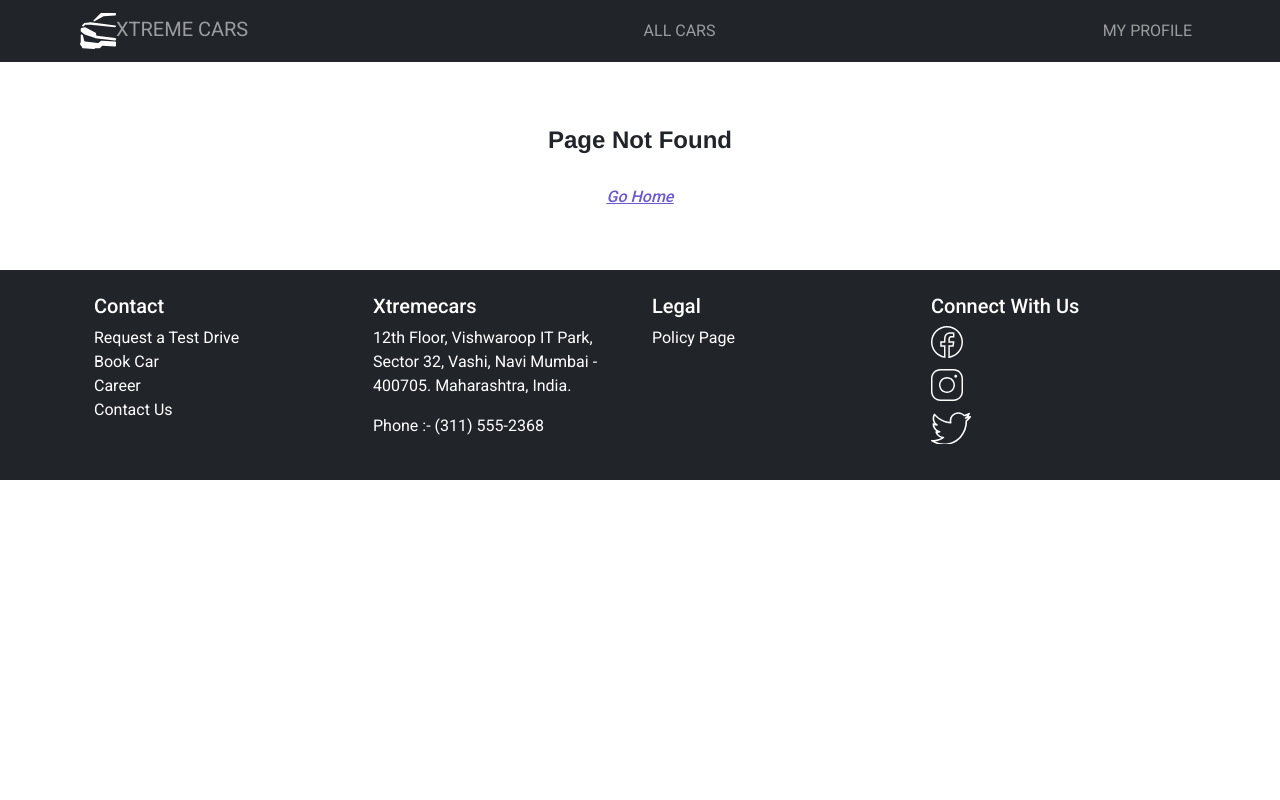
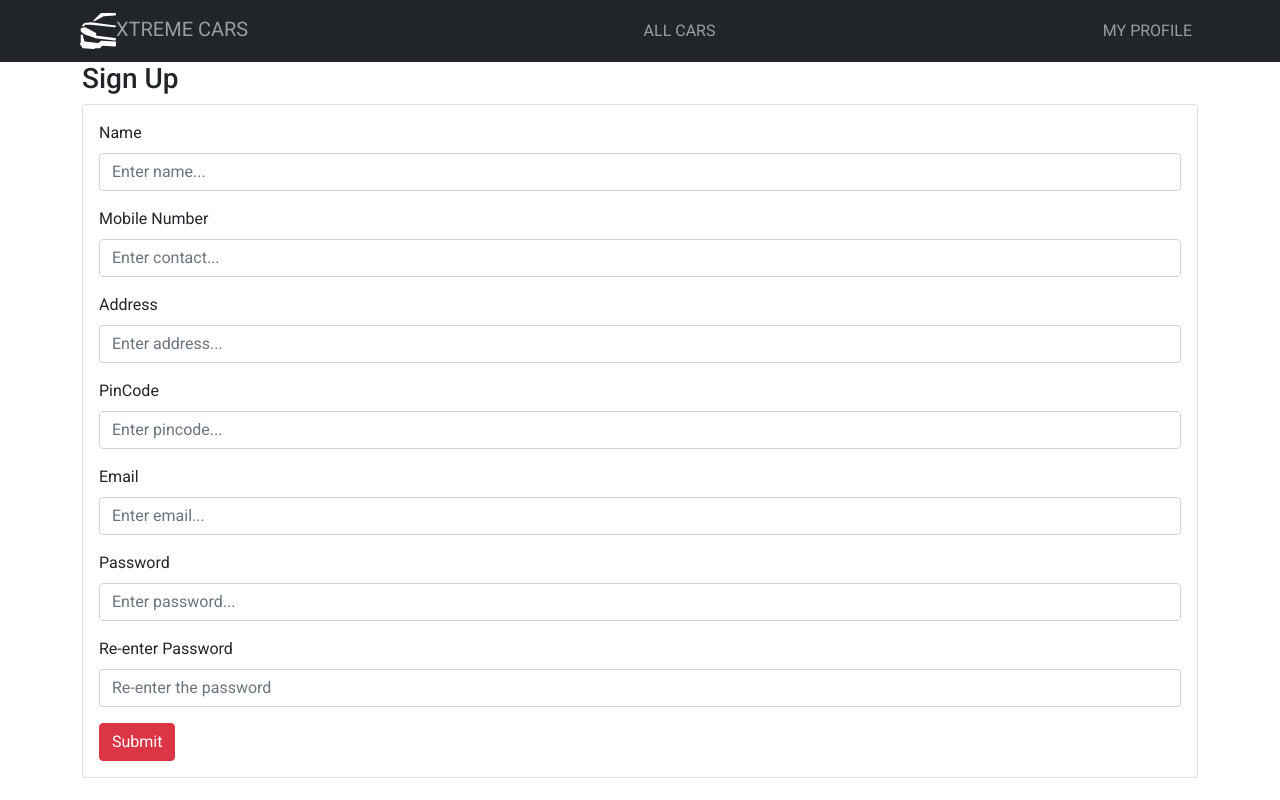
Before and after one commit to DteTRPod3/TRTraining_FinalAssignment, a React (Create React App) app: page /signup in a window 1280 px wide. Shown: the top 800 px of the page. Built offline with nearby package versions, Linux system fonts and the light colour scheme.

Commit message:
Design of signup form

```diff
--- a/src/components/RouterComponent/RouterComponent.tsx
+++ b/src/components/RouterComponent/RouterComponent.tsx
@@ -9,6 +9,7 @@ import Contact from "../../pages/Contact/Contact";
 import HomePage from "../../pages/LandingPage/HomePage";
 import NotFound from "../../pages/NotFound/NotFound";
 import PolicyPage from "../../pages/PolicyPage/PolicyPage";
+import SignUp from "../../pages/SignUp/SignUp";
 import TestDrive from "../../pages/TestDrive/TestDrive";
 
 function RouterComponent() {
@@ -24,6 +25,7 @@ function RouterComponent() {
         <Route path="/careers" element={<Careers />} />
         <Route path="/contact" element={<Contact />} />
         <Route path="/test_drive" element={<TestDrive />} />
+        <Route path="/signup" element={<SignUp />} />
         <Route path="/policy_page" element={<PolicyPage />}/>
         <Route path="*" element={<NotFound />} />
         DefaultRoute
--- a/src/constants.ts
+++ b/src/constants.ts
@@ -14,5 +14,6 @@ const cities= [
     ];
 const contactpattern="[6-9]{1}[0-9]{9}";
 const emailpattern=/^\w+([\.-]?\w+)*@\w+([\.-]?\w+)*(\.\w{2,3})+$/
+const passwordpattern=/^(?=.*?[A-Z])(?=.*?[a-z])(?=.*?[0-9])(?=.*?[#?!@$%^&/*-]).{8,}$/
 
-export {API_URL,cities,contactpattern,emailpattern}
+export {API_URL,cities,contactpattern,emailpattern,passwordpattern}
--- /dev/null
+++ b/src/pages/SignUp/SignUp.scss
@@ -0,0 +1,6 @@
+.form-content.card {
+    padding: 0 1rem 1rem 1rem;
+}
+.form-content.card .form-group-container{
+    margin-top: 1rem;
+}
--- /dev/null
+++ b/src/pages/SignUp/SignUp.tsx
@@ -0,0 +1,150 @@
+import { Button, Container, Form, Card, Modal, FormGroup } from "react-bootstrap";
+import React, { useEffect } from "react";
+import "./SignUp.scss";
+import { contactpattern, emailpattern, passwordpattern } from "../../constants";
+import { useForm } from "react-hook-form";
+import { useState } from "react";
+import { useLocation } from "react-router-dom";
+import { getValue } from "@testing-library/user-event/dist/utils";
+function SignUp() {
+  const location = useLocation();
+  useEffect(() => {
+    window.scrollTo(0, 0);
+  }, [location]);
+
+  const[password,setPassword] = useState("")
+  const {
+    register,
+    handleSubmit,
+    getValues,
+    formState: { errors },
+  } = useForm({
+    mode: "onChange",
+    reValidateMode: 'onChange',
+  });
+  useEffect(() => {
+    document.title = "Xtreme Cars | Sign Up";
+  }, []);
+
+  const onSubmit = (formData: any) => {
+
+  };
+  console.log(getValues)
+  return (
+    <>
+      <Container>
+        <h3>Sign Up</h3>
+        <Card className="form-content">
+            <Form onSubmit={handleSubmit(onSubmit)} autoComplete="off">
+              <Form.Group className="mb-3 form-group-container" controlId="formGroupName">
+                <Form.Label>Name</Form.Label>
+                <Form.Control
+                  type="text"
+                  placeholder="Enter name..."
+                  {...register("name", { required: "Name is required" })}
+                />
+                {errors.name && <p className="text-danger" data-testid="name-error">{errors.name.message}</p>}
+              </Form.Group>
+              <Form.Group className="mb-3 form-group-container" controlId="formGroupContact">
+                <Form.Label>Mobile Number</Form.Label>
+                <Form.Control
+                  type="tel"
+                  placeholder="Enter contact..."
+                  {...register("contact", {
+                    required: "Mobile Number is required",
+                    minLength: {
+                      value: 10,
+                      message: "Mobile number cannot be less than 10 digits",
+                    },
+                    maxLength: {
+                      value: 10,
+                      message: "Mobile number cannot be more than 10 digits",
+                    },
+                  })}
+                />
+                {errors.contact && <p className="text-danger" data-testid="contact-error">{errors.contact.message}</p>}
+              </Form.Group>
+              <Form.Group className="mb-3 form-group-container" controlId="formGroupAddress">
+                <Form.Label>Address</Form.Label>
+                <Form.Control
+                  type="text"
+                  placeholder="Enter address..."
+                  {...register("address")}
+                />
+              </Form.Group>
+              <Form.Group className="mb-3 form-group-container" controlId="formGroupPincode">
+                <Form.Label>PinCode</Form.Label>
+                <Form.Control
+                  type="number"
+                  placeholder="Enter pincode..."
+                  {...register("pincode", {
+                    required: "Pincode is required",
+                    minLength:{
+                      value:6,
+                      message:"pin code cannot be less than 6 digits"
+                    },
+                    maxLength:{
+                      value:6,
+                      message:"pin code cannot be more than 6 digits"
+                    }
+                 })}
+                />
+                {errors.pincode && <p className="text-danger" data-testid="address-error">{errors.pincode.message}</p>}
+              </Form.Group>
+              <Form.Group className="mb-3 form-group-container" controlId="formGroupEmail">
+                <Form.Label>Email</Form.Label>
+                <Form.Control
+                  type="email"
+                  placeholder="Enter email..."
+                  {...register("email", {
+                    required: "Email is required",
+                    pattern: {
+                      value: emailpattern,
+                      message: "This is not a valid email",
+                    },
+                  })}
+                />
+                {errors.email && <p className="text-danger" data-testid="email-error">{errors.email.message}</p>}
+              </Form.Group>
+              <Form.Group className="mb-3 form-group-container" controlId="formGroupPassword">
+                <Form.Label>Password</Form.Label>
+                <Form.Control
+                  type="password"
+                  placeholder="Enter password..."
+                  {...register("password", {
+                    required: "Password is required",
+                    pattern:{
+                      value:passwordpattern,
+                      message:"The password field must be 8 characters long with at least one capital letter, one lower case letter, one number and one special character"
+                    }
+                  })}
+                />
+                {errors.password && <p className="text-danger" data-testid="address-error">{errors.password.message}</p>}
+              </Form.Group>
+              <Form.Group className="mb-3 form-group-container" controlId="formGroupConfirmPassword">
+                <Form.Label>Re-enter Password</Form.Label>
+                <Form.Control
+                  type="password"
+                  placeholder="Re-enter the password"
+                  {...register("confirmpassword", {
+                    required: "Please re-enter the password",
+                    pattern:{
+                      value:getValues("password"),
+                      message:"Password does not match"
+                    }
+                  })}
+                />
+                {errors.confirmpassword && <p className="text-danger" data-testid="address-error">{errors.confirmpassword.message}</p>}
+              </Form.Group>
+              <FormGroup className="form-group-container">
+              <Button variant="danger" type="submit">
+                Submit
+              </Button>
+              </FormGroup>
+            </Form>
+        </Card>
+      </Container>
+    </>
+  );
+}
+export default SignUp;
```
Also changed, not shown: 1 other file (tests, documents, lock files or other folders).
